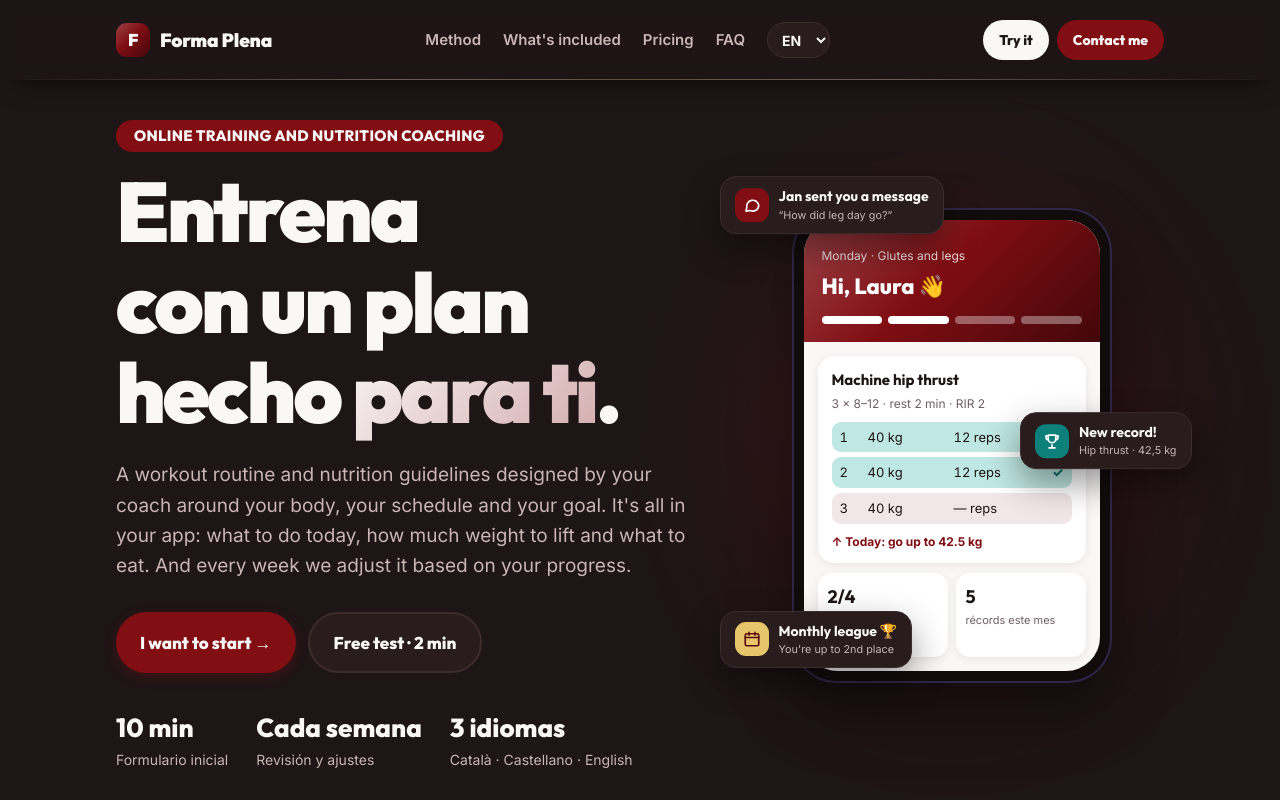
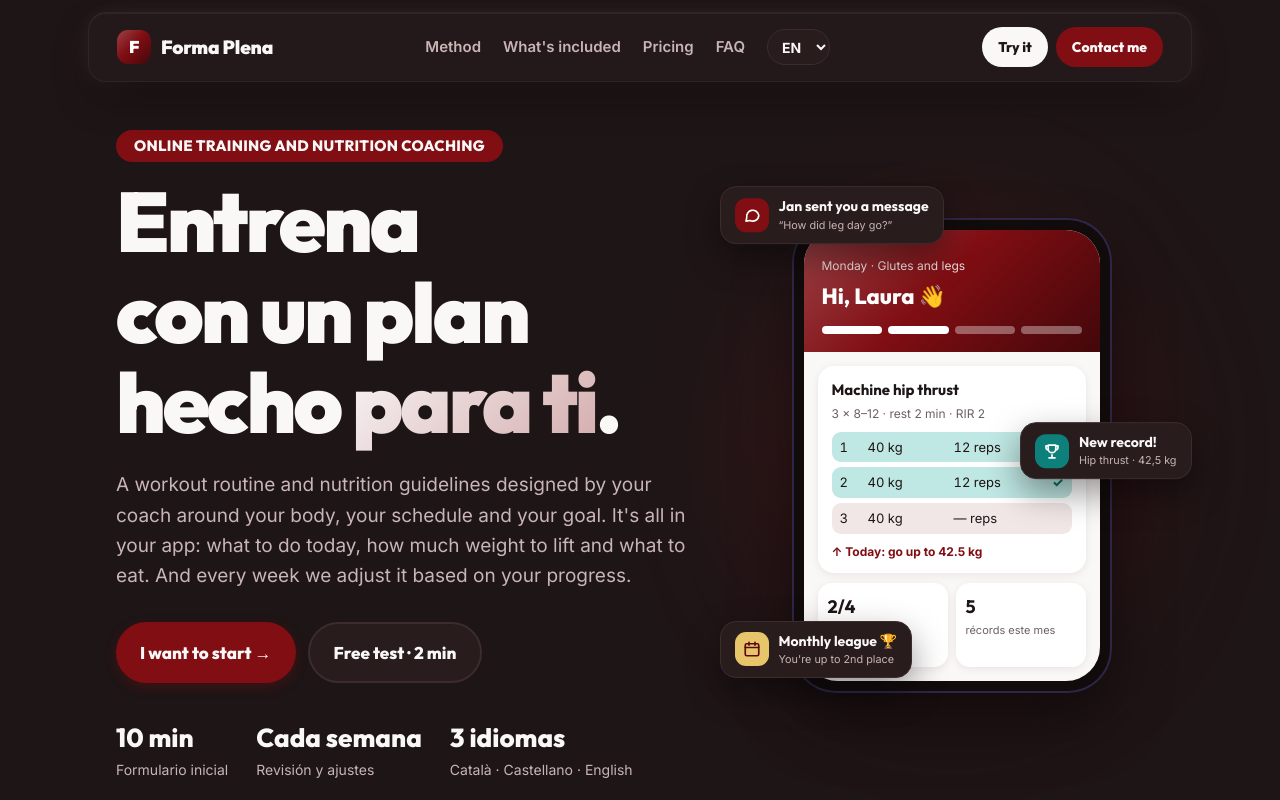
Before and after one commit to janbalada/formaplena, a plain HTML site: page web/index.html in a window 1280 px wide. Shown: the top 800 px of the page. Drawn offline with Linux system fonts and the light colour scheme.

Commit message:
Web: menú flotante redondeado con brillo difuminado
Co-Authored-By: Claude Opus 5.5 <noreply@anthropic.com>
Claude-Session: https://claude.ai/code/session_013r58PrdjS6tXg9jSdib75R

```diff
--- a/web/index.html
+++ b/web/index.html
@@ -95,12 +95,16 @@ a { color: inherit; }
 /* Menú anclado arriba al hacer scroll (28/11/2026) */
 html, body { overflow-x: clip; }
 /* 28/11/2026: menú flotante, translúcido y con un ligero brillo abajo para separarlo del fondo */
-.cab { position: sticky; top: env(safe-area-inset-top, 0px); z-index: 30; isolation: isolate; clip-path: inset(0 -100vmax -48px); }
-.cab::before { content: ""; position: absolute; top: 0; bottom: 0; left: 50%; width: 100vw; transform: translateX(-50%); z-index: -1; background: rgba(30, 21, 22, .82); -webkit-backdrop-filter: blur(14px) saturate(140%); backdrop-filter: blur(14px) saturate(140%); box-shadow: 0 12px 28px -14px rgba(0, 0, 0, .75); }
-.cab::after { content: ""; position: absolute; left: 50%; width: 100vw; transform: translateX(-50%); bottom: 0; height: 1px; z-index: -1; background: linear-gradient(90deg, rgba(211, 171, 172, 0), rgba(211, 171, 172, .45) 30%, rgba(231, 198, 107, .35) 50%, rgba(211, 171, 172, .45) 70%, rgba(211, 171, 172, 0)); }
+.cab { position: sticky; top: calc(env(safe-area-inset-top, 0px) + 12px); z-index: 30; margin: 12px -28px 8px; padding: 14px 28px; border-radius: 18px;
+  background: rgba(37, 27, 28, .92); -webkit-backdrop-filter: blur(14px) saturate(140%); backdrop-filter: blur(14px) saturate(140%);
+  border: 1px solid rgba(250, 247, 247, .05);
+  box-shadow: 0 18px 40px -12px rgba(0, 0, 0, .7), 0 6px 34px -6px rgba(211, 171, 172, .14), 0 0 22px rgba(211, 171, 172, .05), inset 0 1px 0 rgba(250, 247, 247, .05); }
+/* Franja de arriba para que el contenido no se vea por encima del menú flotante */
+body::before { content: ""; position: fixed; inset: 0 0 auto; height: calc(env(safe-area-inset-top, 0px) + 12px); background: var(--bg); z-index: 29; pointer-events: none; }
+@media (max-width: 1180px) { .cab { margin-inline: -12px; padding-inline: 14px; } }
 section[id], main[id] { scroll-margin-top: 84px; }
 @media (max-width: 720px) {
-  .cab { flex-wrap: wrap; row-gap: 8px; padding-block: 12px 10px; }
+  .cab { flex-wrap: wrap; row-gap: 8px; padding-block: 12px 10px; margin-top: 8px; top: calc(env(safe-area-inset-top, 0px) + 8px); border-radius: 16px; }
   .cab-btns { gap: 6px; }
   .cab-btn { min-height: 36px; padding: 6px 12px; font-size: 13px; }
   .marca { font-size: 17px; gap: 8px; }
```
